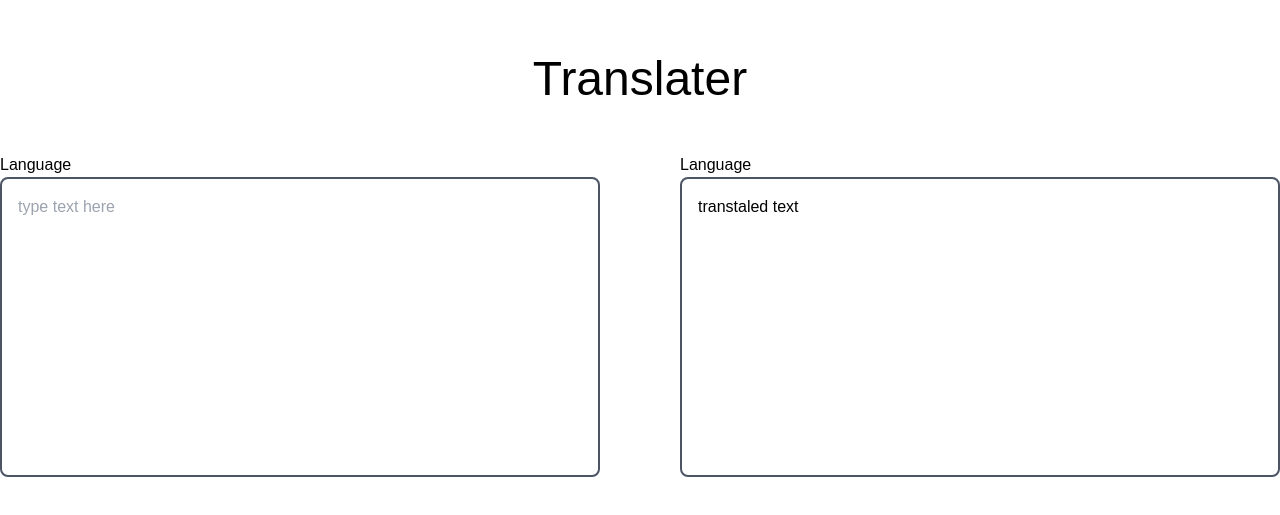
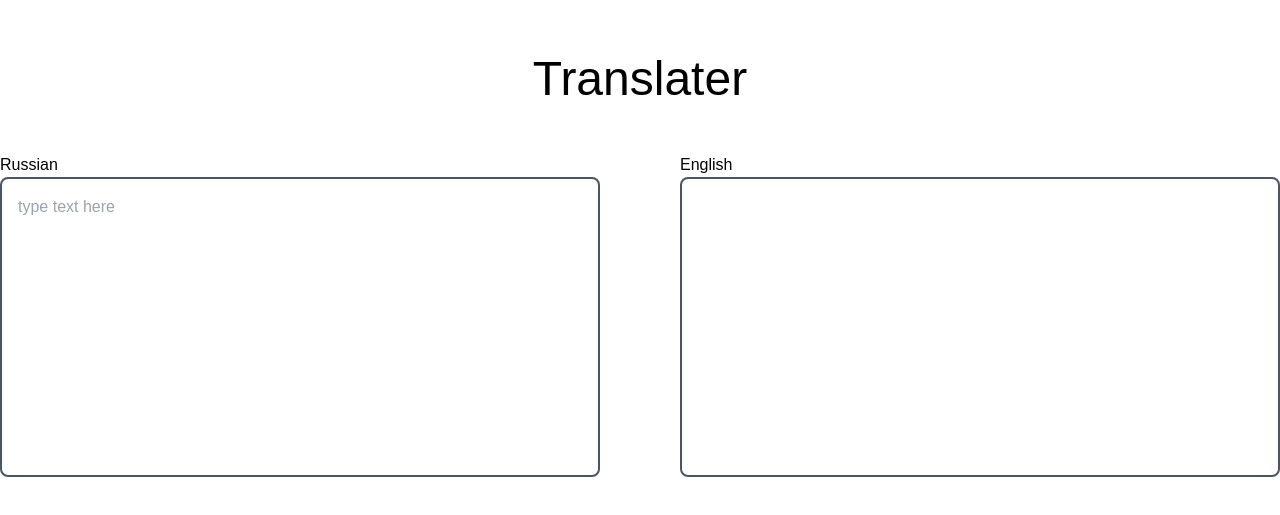
Before and after one commit to MaDKnighT404/Translate, a React (Create React App) app: page / in a window 1280 px wide. Shown: the part 201-716 px from the top of the page. Built offline with nearby package versions, Linux system fonts and the light colour scheme.

Commit message:
feat: output block show translate

```diff
--- a/src/components/InputBlock/InputBlock.tsx
+++ b/src/components/InputBlock/InputBlock.tsx
@@ -24,7 +24,7 @@ const InputBlock = () => {
 
   return (
     <div className="flex flex-col sm:m-auto">
-      <span>Language</span>
+      <span>Russian</span>
       <textarea
         className="h-[300px] w-[600px] resize-none rounded-lg border-[2px] border-gray-600 p-4 xl:w-[450px]  lg:h-[200px] lg:w-[300px] sm:h-[120px] sm:w-[200px]"
         placeholder="type text here"
--- a/src/components/OutputBlock/OutputBlock.tsx
+++ b/src/components/OutputBlock/OutputBlock.tsx
@@ -1,11 +1,13 @@
 import React from 'react';
+import { useAppSelector } from '../../redux/store';
 
 const OutputBlock = () => {
+  const { outputValue } = useAppSelector(state => state.translate)
   return (
     <div className="flex flex-col sm:m-auto">
-      <span>Language</span>
+      <span>English</span>
       <div className="h-[300px] w-[600px] rounded-lg border-[2px] border-gray-600 p-4 xl:w-[450px] lg:h-[200px] lg:w-[300px] sm:h-[120px] sm:w-[200px]">
-        transtaled text
+        {outputValue}
       </div>
     </div>
   );
--- a/src/redux/slices/translateSlice.ts
+++ b/src/redux/slices/translateSlice.ts
@@ -50,7 +50,6 @@ const options = {
     const request: any = axios
       .request(options)
       .then(function (response: Response) {
-        console.log(response.data);
         return response.data;
       })
       .catch(function (error) {
```
